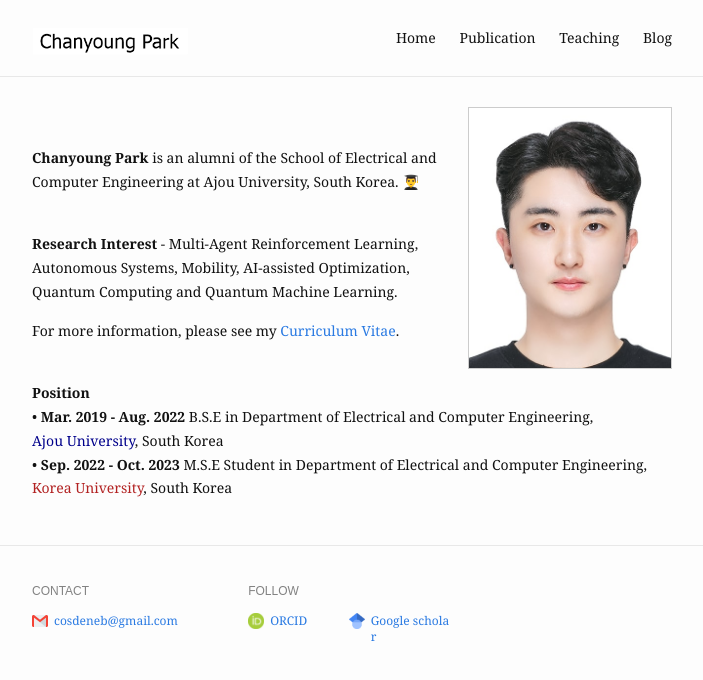
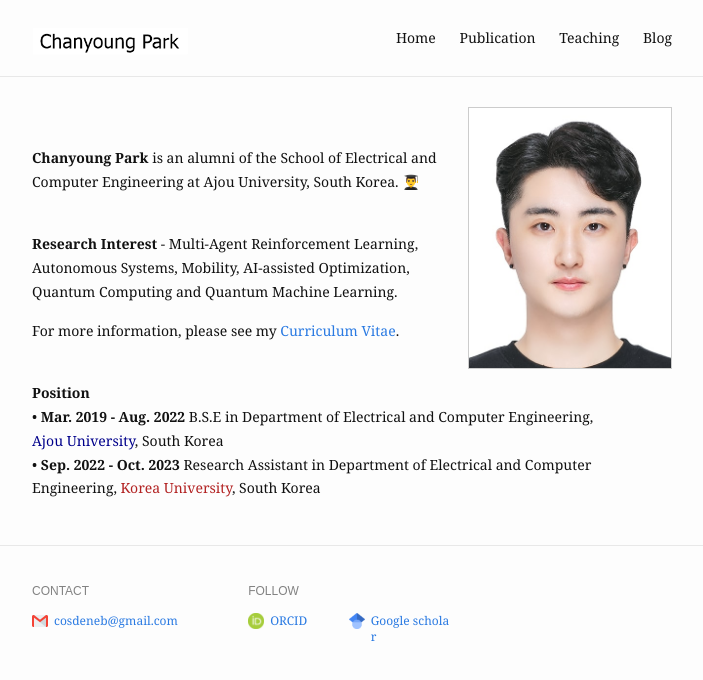
Before and after one commit to cosdeneb/cosdeneb.github.io, a Jekyll site: the page built from index.md, in a window 1280 px wide. Shown: the top 680 px of the page, without its empty margins (288-991 px from the left). Built offline with Jekyll 4.4.1, drawn with Linux system fonts in a browser that asks for light colours.

Commit message:
Update index.md

```diff
--- a/index.md
+++ b/index.md
@@ -26,5 +26,5 @@ profile_picture:
   • <b>Mar. 2019 - Aug. 2022</b> B.S.E in Department of Electrical and Computer Engineering,<br/>
   <font color='#00008b'>Ajou University</font>, South Korea
   <br/>
-  • <b>Sep. 2022 - Oct. 2023</b> M.S.E Student in Department of Electrical and Computer Engineering,   <font color='#b22222'>Korea University</font>, South Korea
+  • <b>Sep. 2022 - Oct. 2023</b> Research Assistant in Department of Electrical and Computer Engineering,   <font color='#b22222'>Korea University</font>, South Korea
 </p>
```
